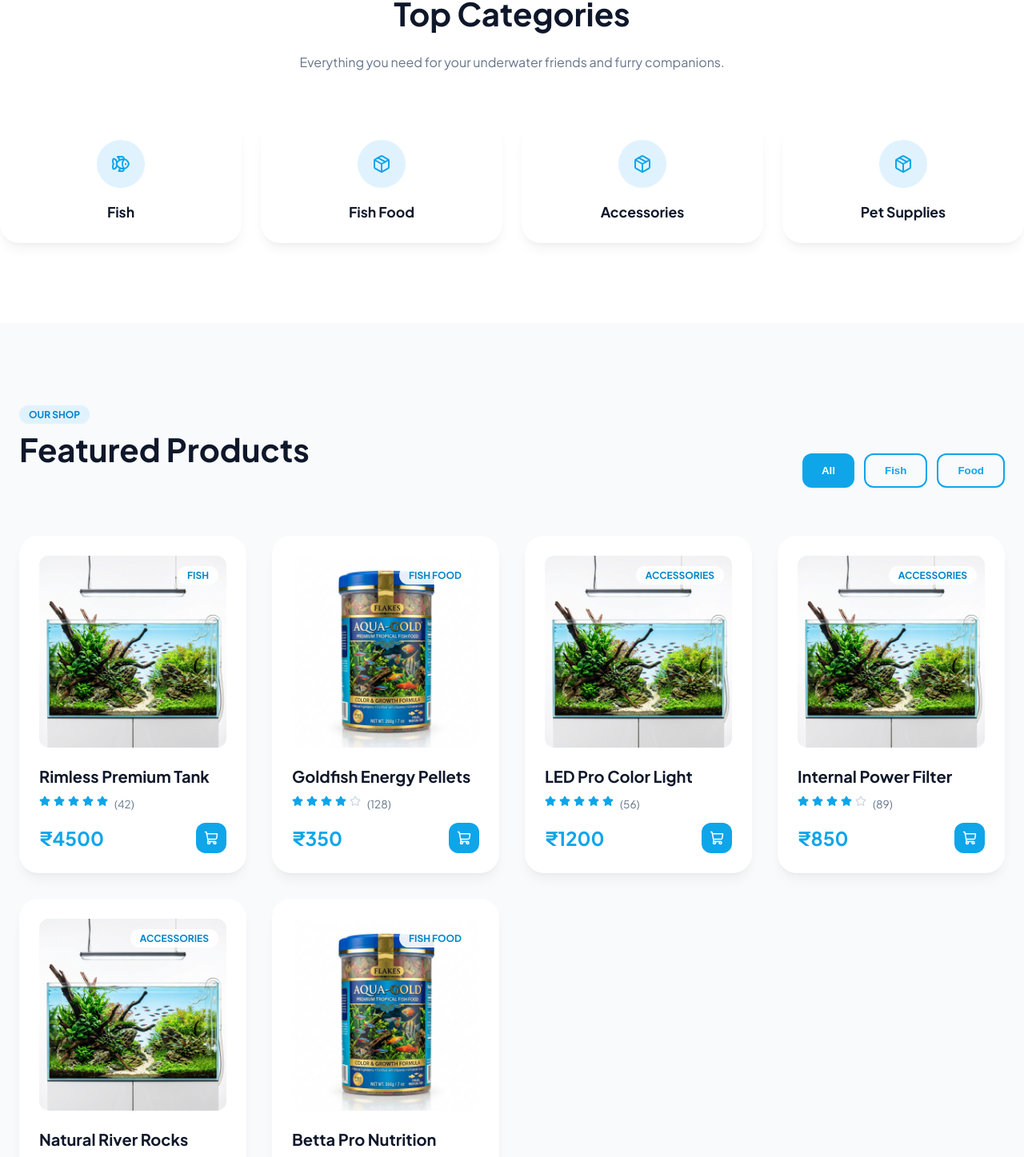
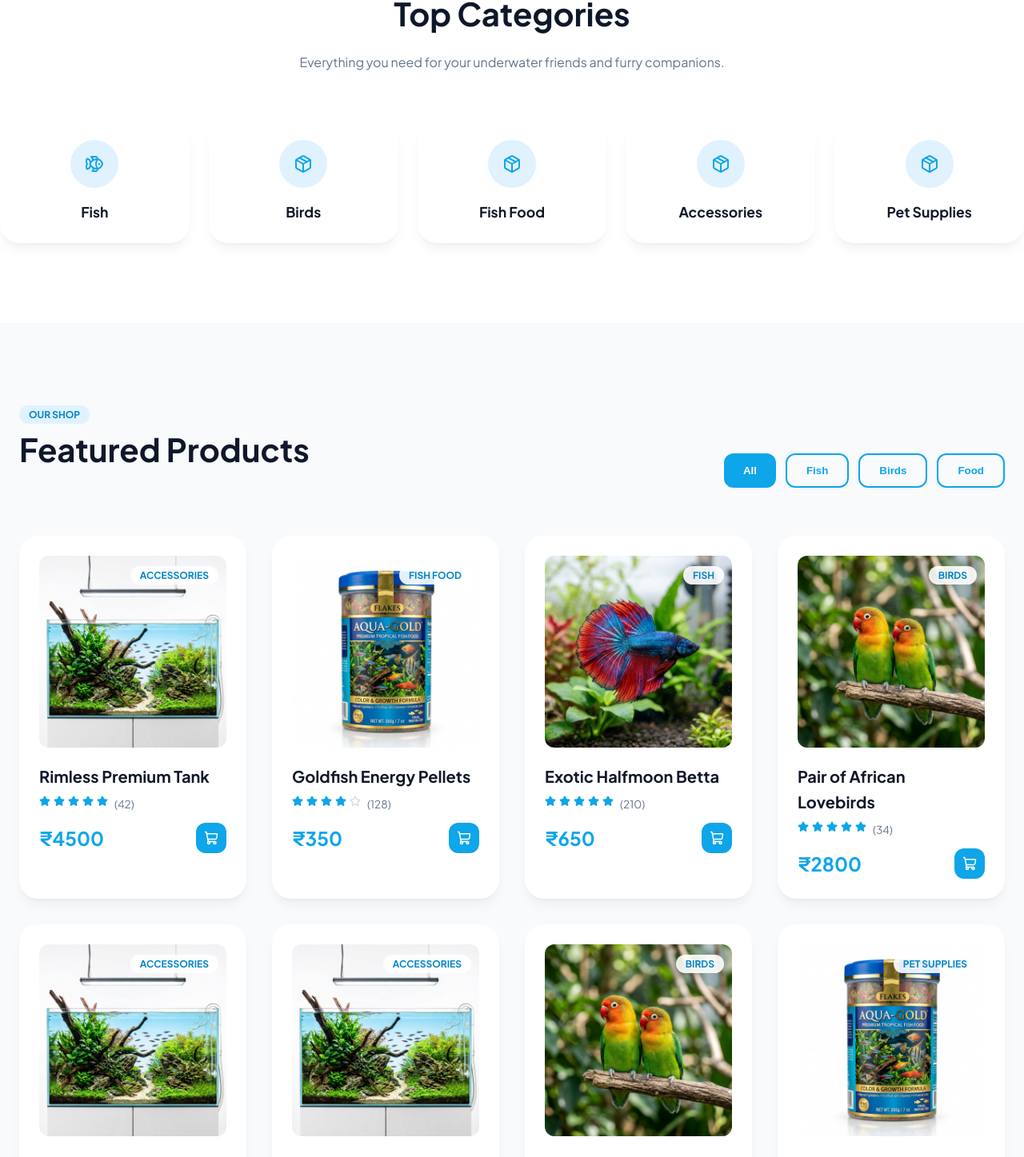
Before and after one commit to Manav43388/Dev-Aquarium-Pet-Shop, a React (Vite) app: page / in a window 1280 px wide. Shown: the part 941-2388 px from the top of the page at 80% size. Built offline with nearby package versions, Linux system fonts and the light colour scheme.

Commit message:
Expanded catalog with Birds and exotic fish; Added Firebase setup guide

```diff
--- a/src/App.jsx
+++ b/src/App.jsx
@@ -27,14 +27,18 @@ import { CartProvider } from './context/CartContext';
 // Assets
 import aquariumImg from './assets/products/aquarium.png';
 import foodImg from './assets/products/food.png';
+import bettaImg from './assets/products/betta.png';
+import birdsImg from './assets/products/birds.png';
 
 const INITIAL_PRODUCTS = [
-  { id: 1, name: 'Rimless Premium Tank', price: 4500, category: 'Fish', rating: 5, reviews: 42, image: aquariumImg },
+  { id: 1, name: 'Rimless Premium Tank', price: 4500, category: 'Accessories', rating: 5, reviews: 42, image: aquariumImg },
   { id: 2, name: 'Goldfish Energy Pellets', price: 350, category: 'Fish Food', rating: 4, reviews: 128, image: foodImg },
-  { id: 3, name: 'LED Pro Color Light', price: 1200, category: 'Accessories', rating: 5, reviews: 56, image: aquariumImg },
-  { id: 4, name: 'Internal Power Filter', price: 850, category: 'Accessories', rating: 4, reviews: 89, image: aquariumImg },
-  { id: 5, name: 'Natural River Rocks (5kg)', price: 450, category: 'Accessories', rating: 5, reviews: 34, image: aquariumImg },
-  { id: 6, name: 'Betta Pro Nutrition', price: 250, category: 'Fish Food', rating: 5, reviews: 210, image: foodImg },
+  { id: 3, name: 'Exotic Halfmoon Betta', price: 650, category: 'Fish', rating: 5, reviews: 210, image: bettaImg },
+  { id: 4, name: 'Pair of African Lovebirds', price: 2800, category: 'Birds', rating: 5, reviews: 34, image: birdsImg },
+  { id: 5, name: 'LED Pro Color Light', price: 1200, category: 'Accessories', rating: 5, reviews: 56, image: aquariumImg },
+  { id: 6, name: 'Internal Power Filter', price: 850, category: 'Accessories', rating: 4, reviews: 89, image: aquariumImg },
+  { id: 7, name: 'Colorful Fancy Budgies', price: 450, category: 'Birds', rating: 4, reviews: 76, image: birdsImg },
+  { id: 8, name: 'Premium Mix Bird Seed', price: 180, category: 'Pet Supplies', rating: 5, reviews: 145, image: foodImg },
 ];
 
 const REVIEWS = [
@@ -75,8 +79,8 @@ const AppContent = () => {
             <h2>Top Categories</h2>
             <p>Everything you need for your underwater friends and furry companions.</p>
           </div>
-          <div style={{ display: 'grid', gridTemplateColumns: 'repeat(auto-fit, minmax(200px, 1fr))', gap: '24px' }}>
-            {['Fish', 'Fish Food', 'Accessories', 'Pet Supplies'].map(cat => (
+          <div style={{ display: 'grid', gridTemplateColumns: 'repeat(auto-fit, minmax(180px, 1fr))', gap: '24px' }}>
+            {['Fish', 'Birds', 'Fish Food', 'Accessories', 'Pet Supplies'].map(cat => (
               <motion.div
                 key={cat}
                 className="card"
@@ -106,9 +110,10 @@ const AppContent = () => {
                 <span className="badge badge-primary">Our Shop</span>
                 <h2>Featured Products</h2>
               </div>
-              <div style={{ display: 'flex', gap: '12px' }}>
+              <div style={{ display: 'flex', gap: '12px', flexWrap: 'wrap' }}>
                 <button className={`btn ${filter === 'All' ? 'btn-primary' : 'btn-outline'}`} onClick={() => setFilter('All')}>All</button>
                 <button className={`btn ${filter === 'Fish' ? 'btn-primary' : 'btn-outline'}`} onClick={() => setFilter('Fish')}>Fish</button>
+                <button className={`btn ${filter === 'Birds' ? 'btn-primary' : 'btn-outline'}`} onClick={() => setFilter('Birds')}>Birds</button>
                 <button className={`btn ${filter === 'Fish Food' ? 'btn-primary' : 'btn-outline'}`} onClick={() => setFilter('Fish Food')}>Food</button>
               </div>
             </div>
```
Also changed, not shown: src/assets/products/betta.png (added), src/assets/products/birds.png (added).
